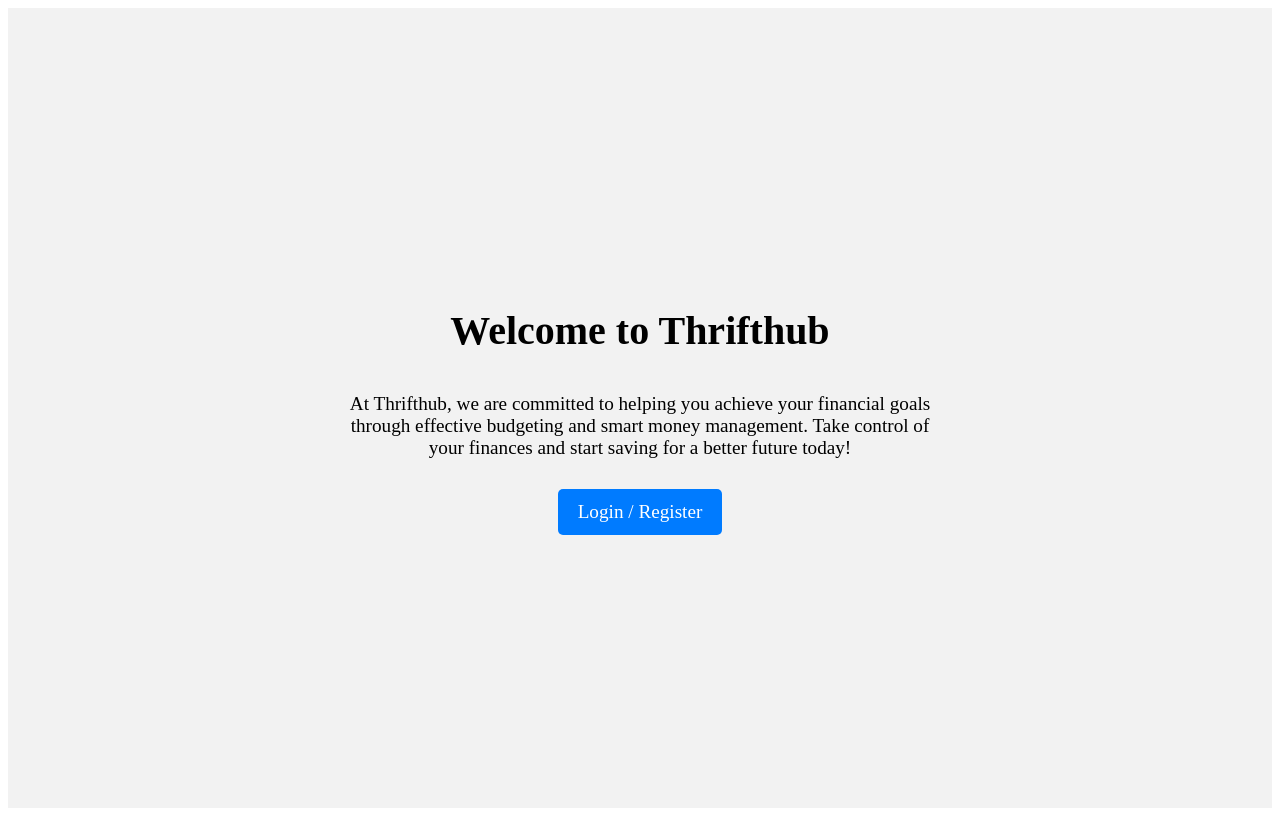
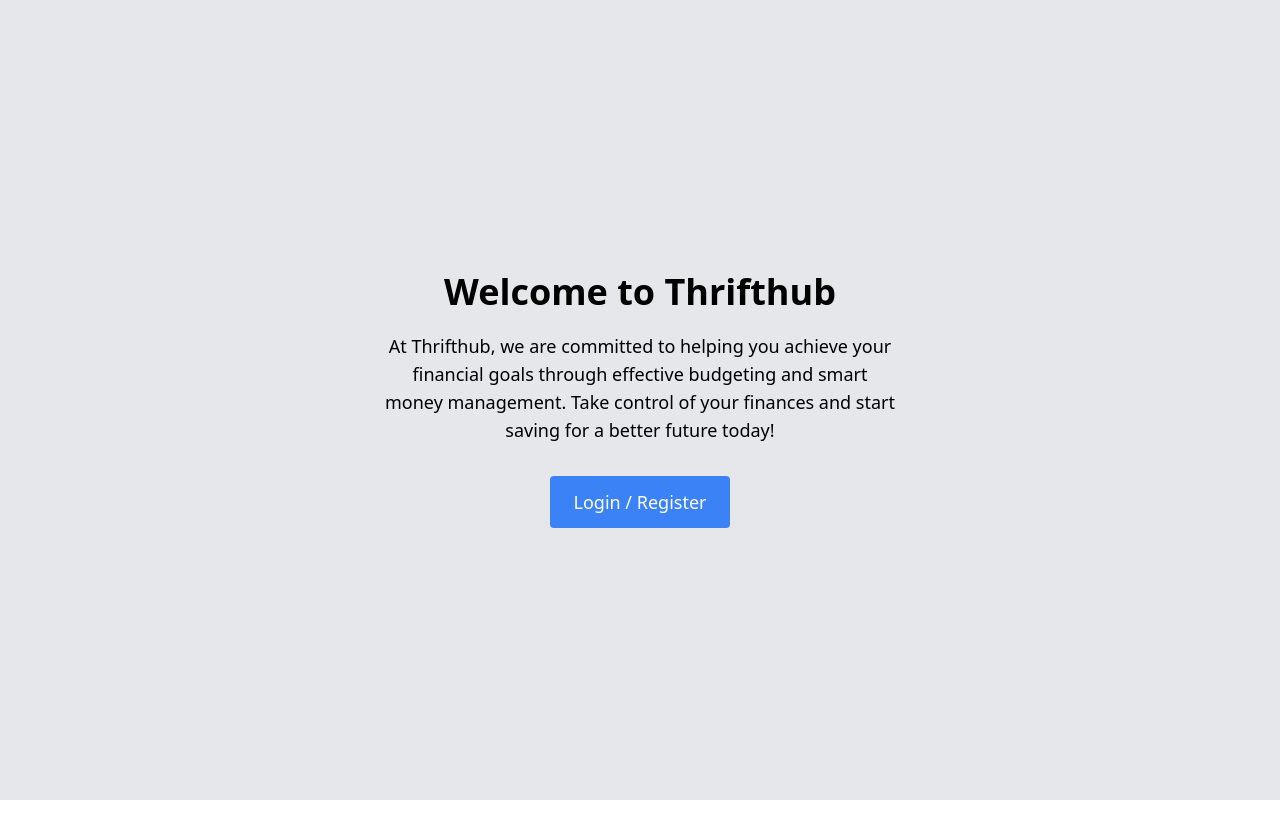
Before and after one commit to arijitchakma79/ThriftHub, a React (Create React App) app in the folder frontend/thrifthub/: page / in a window 1280 px wide. Built offline with nearby package versions, Linux system fonts and the light colour scheme.

Commit message:
added the homepage and loginBox. Still need to implement the logic of loginBox

```diff
--- /dev/null
+++ b/frontend/thrifthub/src/components/loginBox.js
@@ -0,0 +1,56 @@
+import React, { useState } from 'react';
+import LoginForm from './loginForm';
+import RegisterForm from './registerForm';
+import { useNavigate } from 'react-router-dom';
+
+const LoginBox = ({ onClose }) => {
+  const [showLogin, setShowLogin] = useState(true);
+  const navigate = useNavigate();
+
+  const handleLoginClick = () => {
+    setShowLogin(true);
+  };
+
+  const handleRegisterClick = () => {
+    setShowLogin(false);
+  };
+
+  const handleGoBack = () => {
+    onClose(); // Close the LoginBox first
+    navigate(-1); // Go back to the homepage
+  };
+
+  return (
+    <div className="fixed inset-0 flex items-center justify-center bg-gray-800 bg-opacity-75 z-50">
+      <div className="bg-white rounded-lg shadow-md p-8 w-80">
+        <button className="absolute top-2 right-2 text-gray-600" onClick={handleGoBack}>
+          <svg
+            xmlns="http://www.w3.org/2000/svg"
+            className="h-6 w-6"
+            fill="none"
+            viewBox="0 0 24 24"
+            stroke="currentColor"
+          >
+            <path
+              strokeLinecap="round"
+              strokeLinejoin="round"
+              strokeWidth="2"
+              d="M6 18L18 6M6 6l12 12"
+            />
+          </svg>
+        </button>
+        {showLogin ? <LoginForm onRegisterClick={handleRegisterClick} /> : <RegisterForm onLoginClick={handleLoginClick} />}
+        <div className="mt-4 flex justify-end">
+          <button
+            className="px-4 py-2 bg-gray-500 text-white rounded mr-2"
+            onClick={handleGoBack}
+          >
+            Cancel
+          </button>
+        </div>
+      </div>
+    </div>
+  );
+};
+
+export default LoginBox;
--- /dev/null
+++ b/frontend/thrifthub/src/components/loginForm.js
@@ -0,0 +1,45 @@
+import React from 'react';
+
+const LoginForm = ({ onRegisterClick }) => {
+  const handleLoginSubmit = (e) => {
+    e.preventDefault();
+    // Add login logic here
+  };
+
+  return (
+    <div>
+      <h2 className="text-2xl font-bold mb-4">Login</h2>
+      <form onSubmit={handleLoginSubmit}>
+        <div className="mb-4">
+          <label htmlFor="email" className="block text-gray-700 font-medium mb-2">Email</label>
+          <input
+            type="email"
+            id="email"
+            className="w-full border border-gray-300 rounded-lg px-3 py-2"
+            placeholder="Enter your email"
+          />
+        </div>
+        <div className="mb-4">
+          <label htmlFor="password" className="block text-gray-700 font-medium mb-2">Password</label>
+          <input
+            type="password"
+            id="password"
+            className="w-full border border-gray-300 rounded-lg px-3 py-2"
+            placeholder="Enter your password"
+          />
+        </div>
+        <button
+          type="submit"
+          className="w-full bg-blue-500 text-white py-2 rounded-lg font-medium mb-2"
+        >
+          Login
+        </button>
+        <p className="text-center text-gray-600">
+          Don't have an account? <span className="text-blue-500 cursor-pointer" onClick={onRegisterClick}>Register</span>
+        </p>
+      </form>
+    </div>
+  );
+};
+
+export default LoginForm;
--- /dev/null
+++ b/frontend/thrifthub/src/components/registerForm.js
@@ -0,0 +1,54 @@
+import React from 'react';
+
+const RegisterForm = ({ onLoginClick }) => {
+  const handleRegisterSubmit = (e) => {
+    e.preventDefault();
+    // Add registration logic here
+  };
+
+  return (
+    <div>
+      <h2 className="text-2xl font-bold mb-4">Register</h2>
+      <form onSubmit={handleRegisterSubmit}>
+        <div className="mb-4">
+          <label htmlFor="fullName" className="block text-gray-700 font-medium mb-2">Full Name</label>
+          <input
+            type="text"
+            id="fullName"
+            className="w-full border border-gray-300 rounded-lg px-3 py-2"
+            placeholder="Enter your full name"
+          />
+        </div>
+        <div className="mb-4">
+          <label htmlFor="email" className="block text-gray-700 font-medium mb-2">Email</label>
+          <input
+            type="email"
+            id="email"
+            className="w-full border border-gray-300 rounded-lg px-3 py-2"
+            placeholder="Enter your email"
+          />
+        </div>
+        <div className="mb-4">
+          <label htmlFor="password" className="block text-gray-700 font-medium mb-2">Password</label>
+          <input
+            type="password"
+            id="password"
+            className="w-full border border-gray-300 rounded-lg px-3 py-2"
+            placeholder="Enter your password"
+          />
+        </div>
+        <button
+          type="submit"
+          className="w-full bg-green-500 text-white py-2 rounded-lg font-medium mb-2"
+        >
+          Register
+        </button>
+        <p className="text-center text-gray-600">
+          Already have an account? <span className="text-blue-500 cursor-pointer" onClick={onLoginClick}>Login</span>
+        </p>
+      </form>
+    </div>
+  );
+};
+
+export default RegisterForm;
--- /dev/null
+++ b/frontend/thrifthub/src/index.css
@@ -0,0 +1,3 @@
+@import 'tailwindcss/base';
+@import 'tailwindcss/components';
+@import 'tailwindcss/utilities';
--- a/frontend/thrifthub/src/index.js
+++ b/frontend/thrifthub/src/index.js
@@ -1,6 +1,7 @@
 import React from 'react';
 import ReactDOM from 'react-dom/client';
 import App from './App';
+import './index.css';
 
 
 const root = ReactDOM.createRoot(document.getElementById('root'));
--- a/frontend/thrifthub/src/pages/homepage.js
+++ b/frontend/thrifthub/src/pages/homepage.js
@@ -1,48 +1,35 @@
-// client/HomePage.js
-import React from 'react';
-import { NavLink } from "react-router-dom";
+import React, { useState } from 'react';
+import LoginBox from '../components/loginBox';
 
 const HomePage = () => {
+  const [showLogin, setShowLogin] = useState(false);
+
+  const handleLoginClick = () => {
+    setShowLogin(true);
+  };
+
+  const handleLoginClose = () => {
+    setShowLogin(false);
+  };
+
   return (
-    <div style={styles.container}>
-      <h1 style={styles.title}>Welcome to Thrifthub</h1>
-      <p style={styles.bio}>
+    <div className="flex flex-col items-center justify-center h-screen bg-gray-200">
+      <h1 className="text-4xl font-bold mb-5">Welcome to Thrifthub</h1>
+      <p className="text-lg max-w-lg text-center mb-8">
         At Thrifthub, we are committed to helping you achieve your financial goals through effective
         budgeting and smart money management. Take control of your finances and start saving for a
         better future today!
       </p>
-      <NavLink to="/login" style={styles.button}>Login / Register</NavLink>
+      <button
+        className="px-6 py-3 bg-blue-500 text-white text-lg rounded"
+        onClick={handleLoginClick}
+      >
+        Login / Register
+      </button>
+
+      {showLogin && <LoginBox onClose={handleLoginClose} />}
     </div>
   );
 };
 
-const styles = {
-  container: {
-    display: 'flex',
-    flexDirection: 'column',
-    alignItems: 'center',
-    justifyContent: 'center',
-    height: '100vh',
-    backgroundColor: '#f2f2f2',
-  },
-  title: {
-    fontSize: '2.5rem',
-    marginBottom: '20px',
-  },
-  bio: {
-    fontSize: '1.2rem',
-    maxWidth: '600px',
-    textAlign: 'center',
-    marginBottom: '30px',
-  },
-  button: {
-    padding: '12px 20px',
-    backgroundColor: '#007BFF',
-    color: '#fff',
-    fontSize: '1.2rem',
-    borderRadius: '5px',
-    textDecoration: 'none',
-  },
-};
-
 export default HomePage;
--- /dev/null
+++ b/frontend/thrifthub/tailwind.config.js
@@ -0,0 +1,10 @@
+/** @type {import('tailwindcss').Config} */
+module.exports = {
+  content: [
+    "./src/**/*.{js,jsx,ts,tsx}",
+  ],
+  theme: {
+    extend: {},
+  },
+  plugins: [],
+}
```
Also changed, not shown: frontend/thrifthub/package.json (+8 -1 lines), frontend/thrifthub/src/App.js (+3 -6 lines), frontend/thrifthub/src/firebase/firebase.js (deleted, +0 -18 lines), 1 other file (tests, documents, lock files or other folders).
